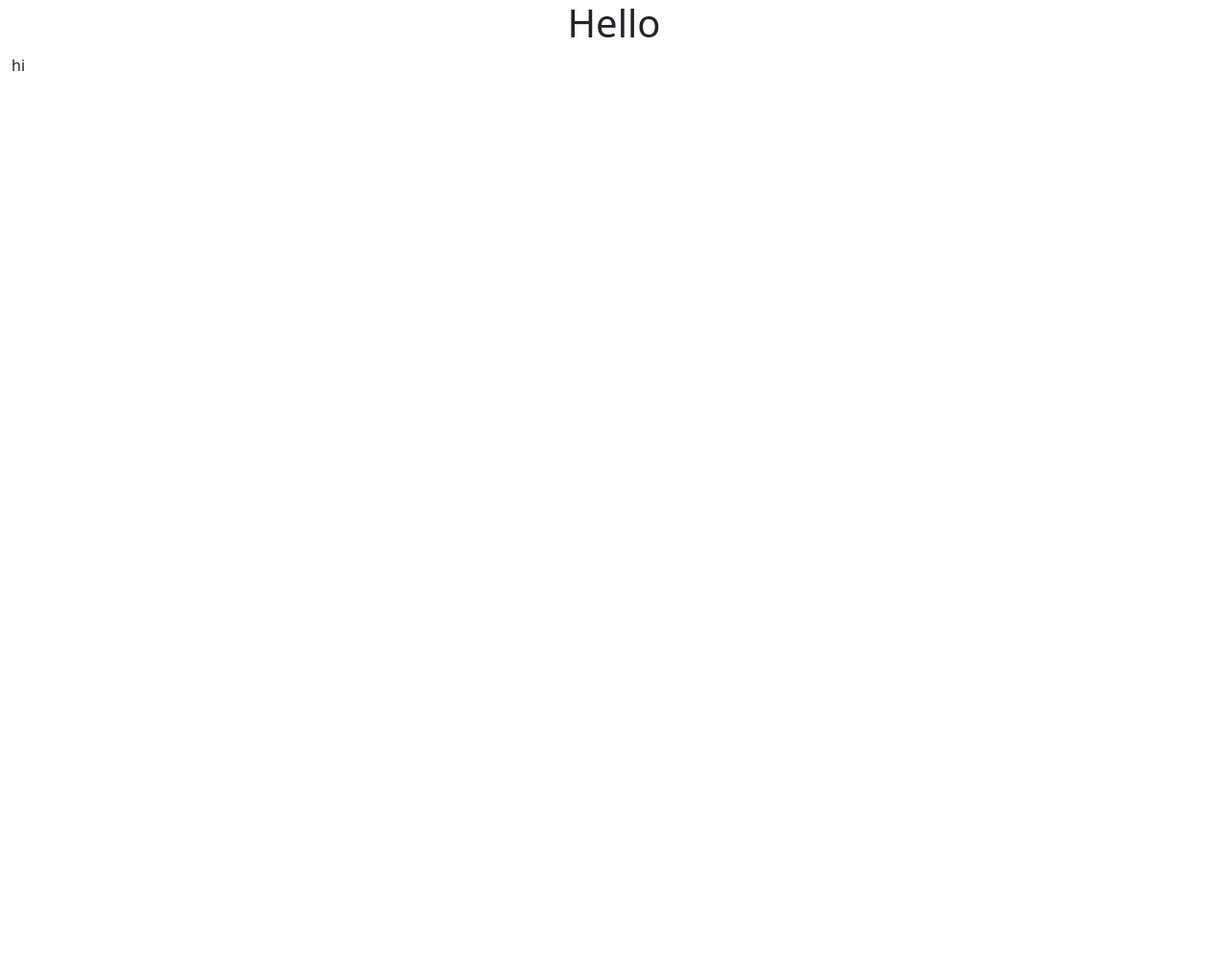
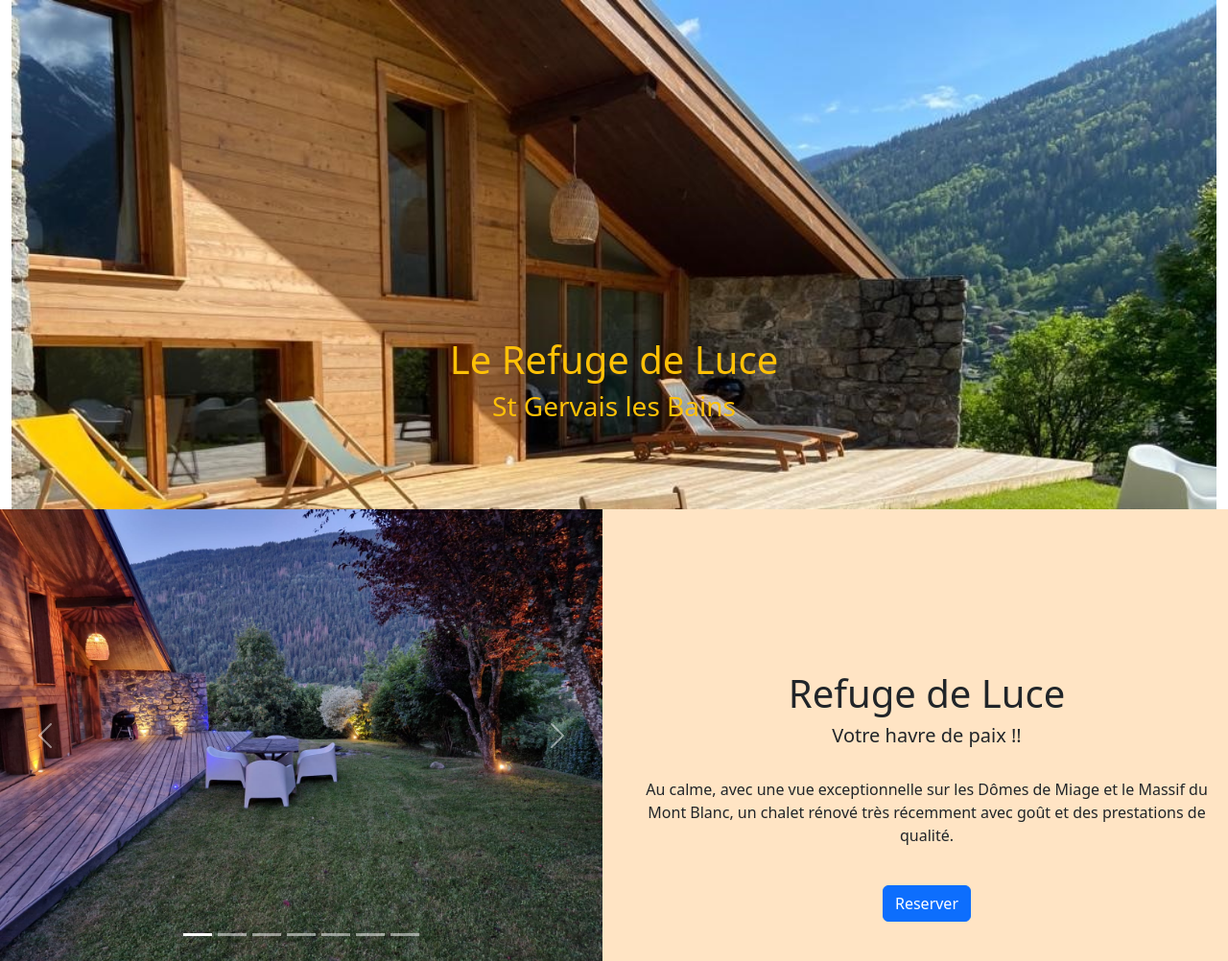
Before and after one commit to Adam-Luna/refuge-de-luce, a plain HTML site: page index.html in a window 1280 px wide. Shown: the whole page at 96% size. Before the commit the page ends 800 px from the top, so only its background shows below. Drawn offline with nearby package versions, Linux system fonts and the light colour scheme.

Commit message:
1st and 2nd section

```diff
--- a/index.html
+++ b/index.html
@@ -7,9 +7,81 @@
         <script src="https://cdn.jsdelivr.net/npm/bootstrap@5.3.3/dist/js/bootstrap.bundle.min.js" integrity="sha384-YvpcrYf0tY3lHB60NNkmXc5s9fDVZLESaAA55NDzOxhy9GkcIdslK1eN7N6jIeHz" crossorigin="anonymous"></script>
     </head>
     <body>
-        <h1 class="text-center">Hello</h1>
+
         <div class="container-fluid">
-            hi
+            <img class="img-fluid w-100" src="img/Banner.jpg">
+            <div style="position: absolute; top: 50%; left: 50%; transform: translate(-50%, -50%);">
+                <h1 class="text-warning text-center">Le Refuge de Luce</h1>
+                <h3 class="text-warning text-center">St Gervais les Bains</h3>
+            </div>
+        </div>
+        <div class="conatiner-fluid" style="background-color: bisque;">
+
+            <div class="row">
+
+                <div class="col-6">
+
+                    <div id="carouselExampleIndicators" class="carousel slide">
+                        <div class="carousel-indicators">
+                          <button type="button" data-bs-target="#carouselExampleIndicators" data-bs-slide-to="0" class="active" aria-current="true" aria-label="Slide 1"></button>
+                          <button type="button" data-bs-target="#carouselExampleIndicators" data-bs-slide-to="1" aria-label="Slide 2"></button>
+                          <button type="button" data-bs-target="#carouselExampleIndicators" data-bs-slide-to="2" aria-label="Slide 3"></button>
+                          <button type="button" data-bs-target="#carouselExampleIndicators" data-bs-slide-to="3" aria-label="Slide 4"></button>
+                          <button type="button" data-bs-target="#carouselExampleIndicators" data-bs-slide-to="4" aria-label="Slide 5"></button>
+                          <button type="button" data-bs-target="#carouselExampleIndicators" data-bs-slide-to="5" aria-label="Slide 6"></button>
+                          <button type="button" data-bs-target="#carouselExampleIndicators" data-bs-slide-to="6" aria-label="Slide 7"></button>
+                        </div>
+                        <div class="carousel-inner">
+                          <div class="carousel-item active">
+                            <img src="img/Exterior_1.JPG" class="d-block w-100" alt="...">
+                          </div>
+                          <div class="carousel-item">
+                            <img src="img/Exterior_2.jpg" class="d-block w-100" alt="...">
+                          </div>
+                          <div class="carousel-item">
+                            <img src="img/Exterior_winter.jpg" class="d-block w-100" alt="...">
+                          </div>
+                          <div class="carousel-item">
+                            <img src="img/View_1.jpg" class="d-block w-100" alt="...">
+                          </div>
+                          <div class="carousel-item">
+                            <img src="img/View_2.jpg" class="d-block w-100" alt="...">
+                          </div>
+                          <div class="carousel-item">
+                            <img src="img/View_3.jpg" class="d-block w-100" alt="...">
+                          </div>
+                          <div class="carousel-item">
+                            <img src="img/View_4.jpg" class="d-block w-100" alt="...">
+                          </div>
+
+                        </div>
+                        <button class="carousel-control-prev" type="button" data-bs-target="#carouselExampleIndicators" data-bs-slide="prev">
+                          <span class="carousel-control-prev-icon" aria-hidden="true"></span>
+                          <span class="visually-hidden">Previous</span>
+                        </button>
+                        <button class="carousel-control-next" type="button" data-bs-target="#carouselExampleIndicators" data-bs-slide="next">
+                          <span class="carousel-control-next-icon" aria-hidden="true"></span>
+                          <span class="visually-hidden">Next</span>
+                        </button>
+                      </div>
+                </div>
+
+                <div class="col-6 text-center">
+                    <div class="container-md">
+                        <br><br><br><br><br><br><br>
+                        <h1 class="text-center">Refuge de Luce</h1>
+
+                        <h5>Votre havre de paix !!</h5>
+                        <br>
+                        <p class="text-center">
+                            Au calme, avec une vue exceptionnelle sur les Dômes de Miage et le Massif du Mont Blanc, un chalet
+                            rénové très récemment avec goût et des prestations de qualité.
+                        </p>
+                        <br>
+                        <a class="btn btn-primary" href="">Reserver</a>
+                    </div>
+                </div>
+            </div>
         </div>
 
     </body>
```
Also changed, not shown: img/Banner.jpg (added), img/Interior_1.jpg (added), img/Interior_2.jpg (added), img/View_4.jpg, 2 other files.
